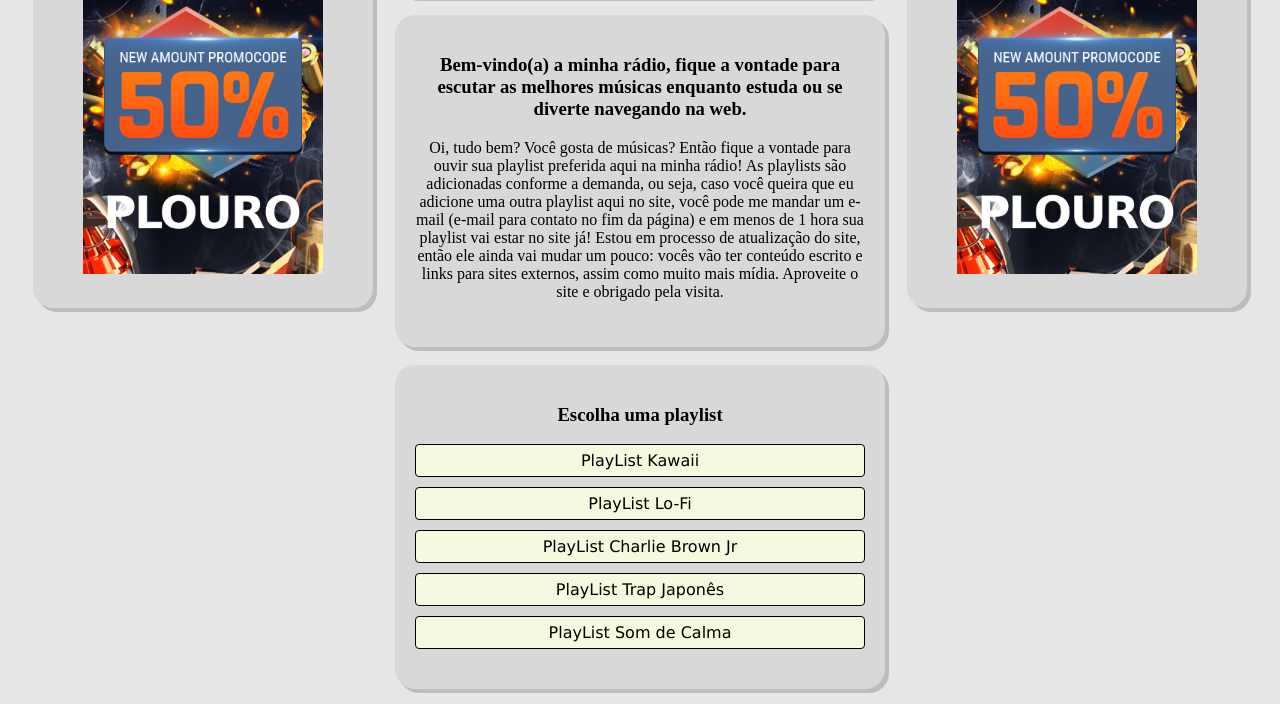
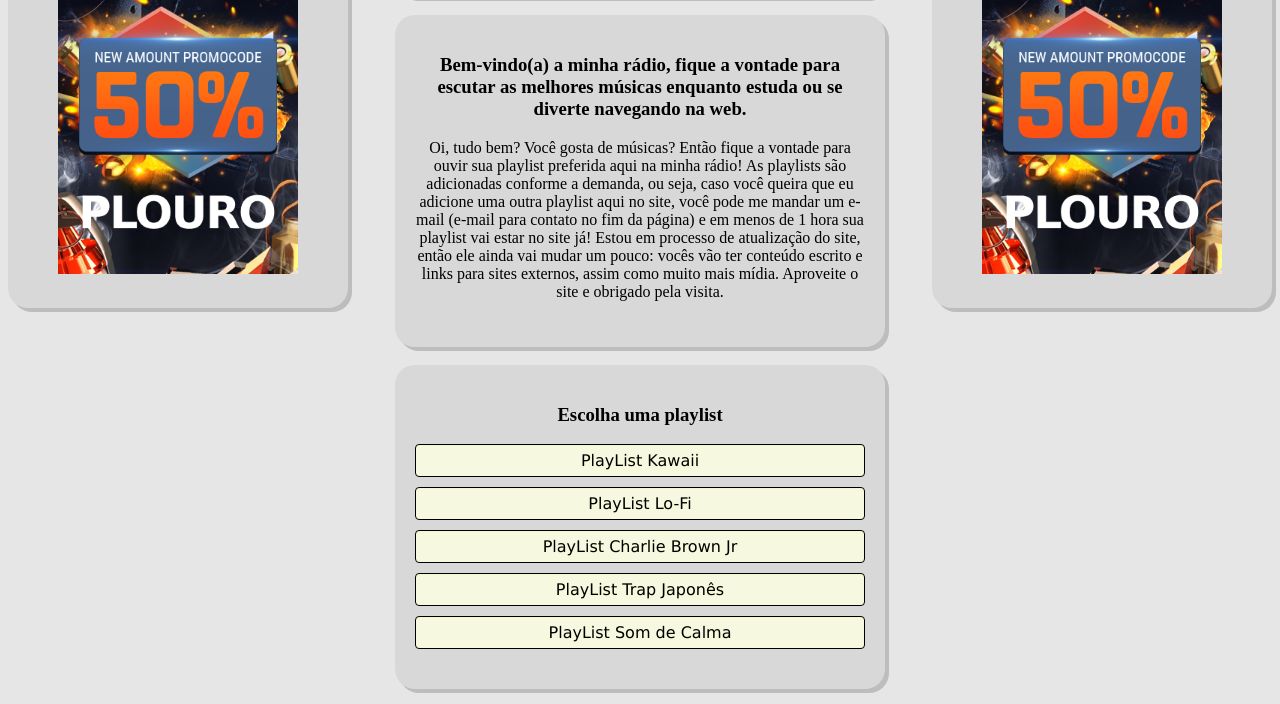
Before and after one commit to WaldsonLima/radio-do-lima, a plain HTML site: page index.html in a window 1280 px wide. Shown: the part 103-807 px from the top of the page. Drawn offline with Linux system fonts and the light colour scheme.

Commit message:
Update style.css

```diff
--- a/style.css
+++ b/style.css
@@ -92,7 +92,8 @@ a:hover {
     box-shadow: 4px 4px 0px 0px #BDBDBD;
     /*box-shadow: 6ª cor da coluna 25 (cinza)*/
     width: 300px;
-    margin-left: 25px;
+    margin-right: none;
+    margin-left: none;
     padding-top: 20px;
     padding-left: 20px;
     padding-right: 20px;
@@ -107,7 +108,8 @@ a:hover {
     box-shadow: 4px 4px 0px 0px #BDBDBD;
     /*box-shadow: 6ª cor da coluna 25 (cinza)*/
     width: 300px;
-    margin-right: 25px;
+    margin-right: none;
+    margin-left: none;
     padding-top: 20px;
     padding-left: 20px;
     padding-right: 20px;
```
